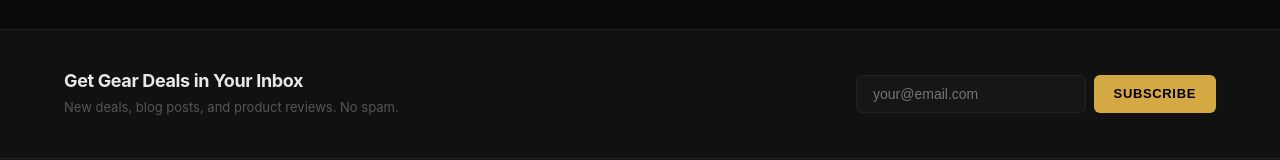
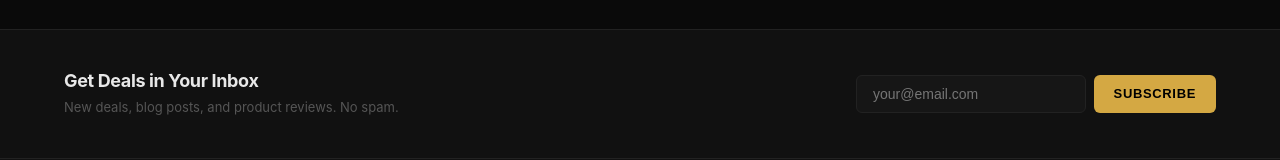
Before and after one commit to ghettosuperstars256/superstarsoundz-next, a Next.js app: page /contact in a window 1280 px wide. Shown: the part 835-995 px from the top of the page. Built offline with nearby package versions, Linux system fonts and the light colour scheme.

Commit message:
fix: update homepage labels — All Guides→All Posts, guide→post, Sound→Audio, newsletter headlines

```diff
--- a/src/app/page.tsx
+++ b/src/app/page.tsx
@@ -20,7 +20,7 @@ export default function HomePage() {
               <span style={{ fontSize: '0.75rem', fontWeight: 600, color: 'var(--accent)', letterSpacing: '0.05em', textTransform: 'uppercase' }}>Trusted by Audio Professionals</span>
             </div>
             <h1 style={{ fontSize: 'clamp(2.5rem, 6vw, 4rem)', fontWeight: 800, lineHeight: 1.05, marginBottom: '1.25rem', letterSpacing: '-0.03em' }}>
-              Professional Sound Gear<br />
+              Professional Audio Gear<br />
               <span className="text-accent">Curated For Pros</span>
             </h1>
             <p className="text-secondary" style={{ fontSize: '1.125rem', marginBottom: '2rem', maxWidth: '520px', lineHeight: 1.7 }}>
@@ -170,14 +170,14 @@ export default function HomePage() {
               <h2 style={{ fontSize: '1.75rem', fontWeight: 800 }}>Blog Posts</h2>
             </div>
             <Link href="/blog" className="text-accent" style={{ fontSize: '0.8125rem', fontWeight: 600, textTransform: 'uppercase', letterSpacing: '0.05em' }}>
-              All Guides →
+              All Posts →
             </Link>
           </div>
           <div className="grid-3">
             {activePostCats.map(cat => (
               <Link key={cat.slug} href="/blog" className="card" style={{ padding: '1.5rem', display: 'block' }}>
                 <h3 style={{ fontSize: '1rem', fontWeight: 700, marginBottom: '0.375rem' }}>{cat.name}</h3>
-                <p className="text-muted" style={{ fontSize: '0.75rem' }}>{cat.count} guide{cat.count !== 1 ? 's' : ''}</p>
+                <p className="text-muted" style={{ fontSize: '0.75rem' }}>{cat.count} post{cat.count !== 1 ? 's' : ''}</p>
               </Link>
             ))}
           </div>
@@ -220,7 +220,7 @@ export default function HomePage() {
       <section className="section">
         <div className="container" style={{ textAlign: 'center' }}>
           <div className="bg-accent-dim border-accent" style={{ borderRadius: '12px', padding: '3rem 2rem', maxWidth: '600px', margin: '0 auto' }}>
-            <h2 style={{ fontSize: '1.5rem', fontWeight: 800, marginBottom: '0.75rem' }}>Get Gear Deals in Your Inbox</h2>
+            <h2 style={{ fontSize: '1.5rem', fontWeight: 800, marginBottom: '0.75rem' }}>Get Deals in Your Inbox</h2>
             <p className="text-secondary" style={{ marginBottom: '1.5rem', fontSize: '0.9375rem' }}>
               Join 2,000+ audio professionals. Weekly roundups of the best deals, new gear releases, and blog posts.
             </p>
--- a/src/components/Footer.tsx
+++ b/src/components/Footer.tsx
@@ -8,7 +8,7 @@ export default function Footer() {
         <div className="container">
           <div style={{ display: 'flex', justifyContent: 'space-between', alignItems: 'center', gap: '2rem', flexWrap: 'wrap' }}>
             <div style={{ flex: '1 1 300px' }}>
-              <h3 style={{ fontSize: '1.125rem', fontWeight: 700, marginBottom: '0.375rem' }}>Get Gear Deals in Your Inbox</h3>
+              <h3 style={{ fontSize: '1.125rem', fontWeight: 700, marginBottom: '0.375rem' }}>Get Deals in Your Inbox</h3>
               <p style={{ fontSize: '0.8125rem', color: 'var(--text-muted)' }}>New deals, blog posts, and product reviews. No spam.</p>
             </div>
             <div style={{ display: 'flex', gap: '0.5rem', flex: '0 1 360px' }}>
```
